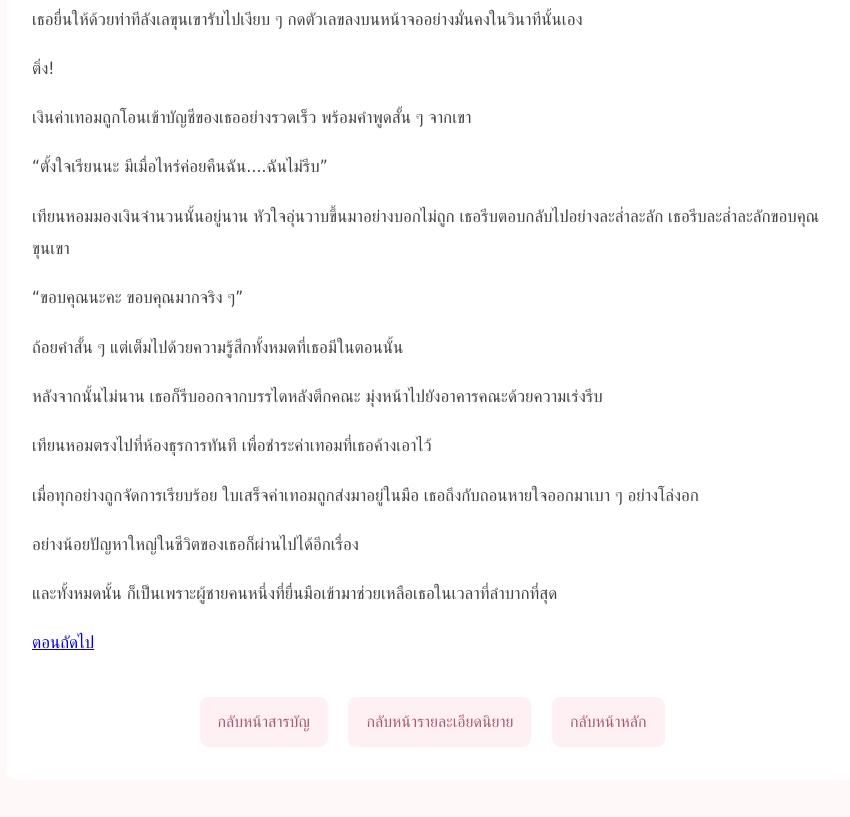
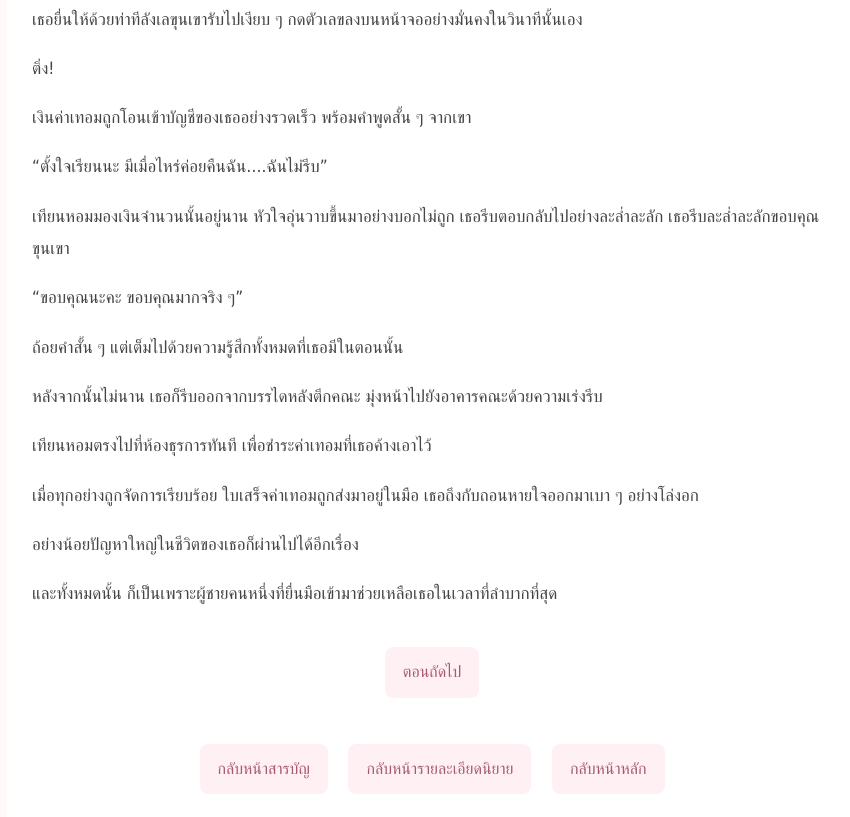
Before and after one commit to Noramon42/Noramon-novel, a plain HTML site: page khong-tai-thi-thoe-mai-rak-ep1.html in a window 1280 px wide. Shown: the part 2839-3656 px from the top of the page, without its empty margins (208-1058 px from the left). Drawn offline with Linux system fonts and the light colour scheme.

Commit message:
Update khong-tai-thi-thoe-mai-rak-ep1.html

```diff
--- a/khong-tai-thi-thoe-mai-rak-ep1.html
+++ b/khong-tai-thi-thoe-mai-rak-ep1.html
@@ -192,7 +192,9 @@
 
 </div>
 
+        </div>
 
+        <div class="back">
             <a href="khong-tai-thi-thoe-mai-rak-ep2.html">
                 ตอนถัดไป
             </a>
```
Lines whose indentation alone changed are shown as unchanged.
